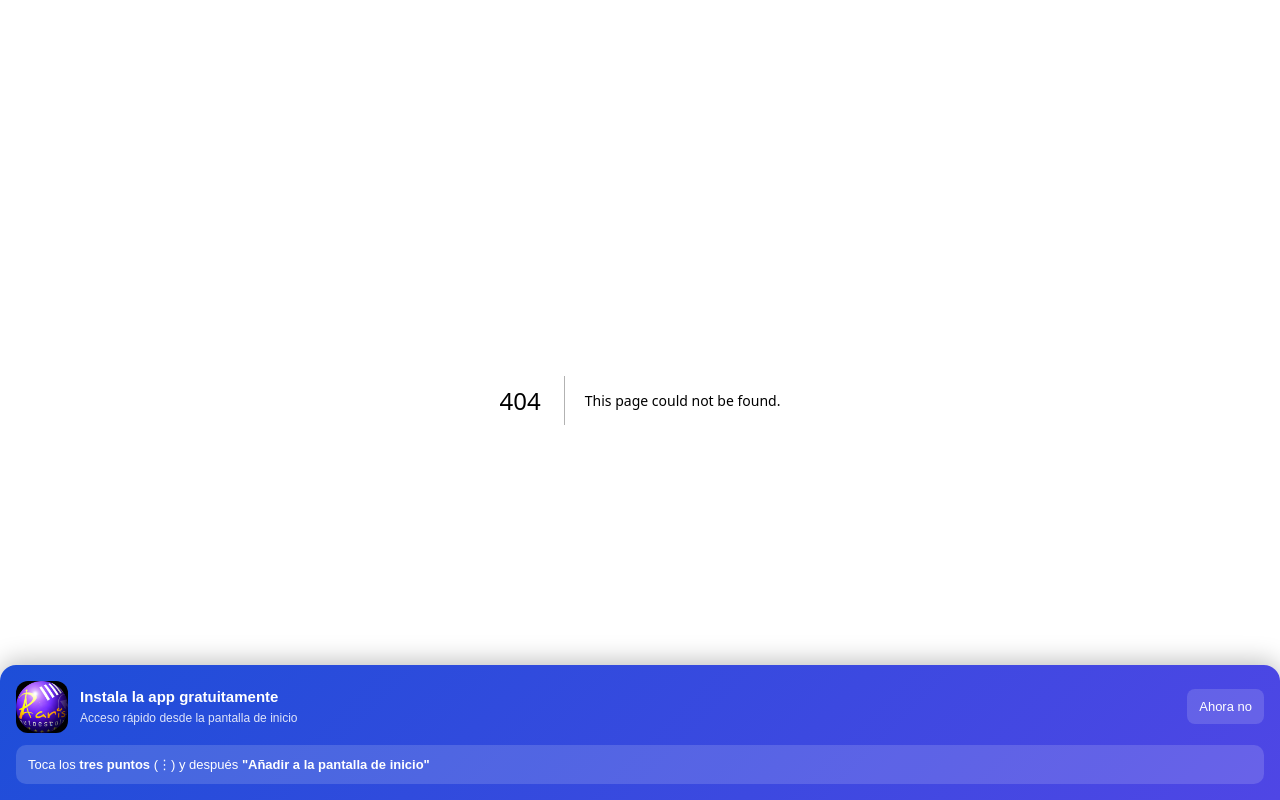
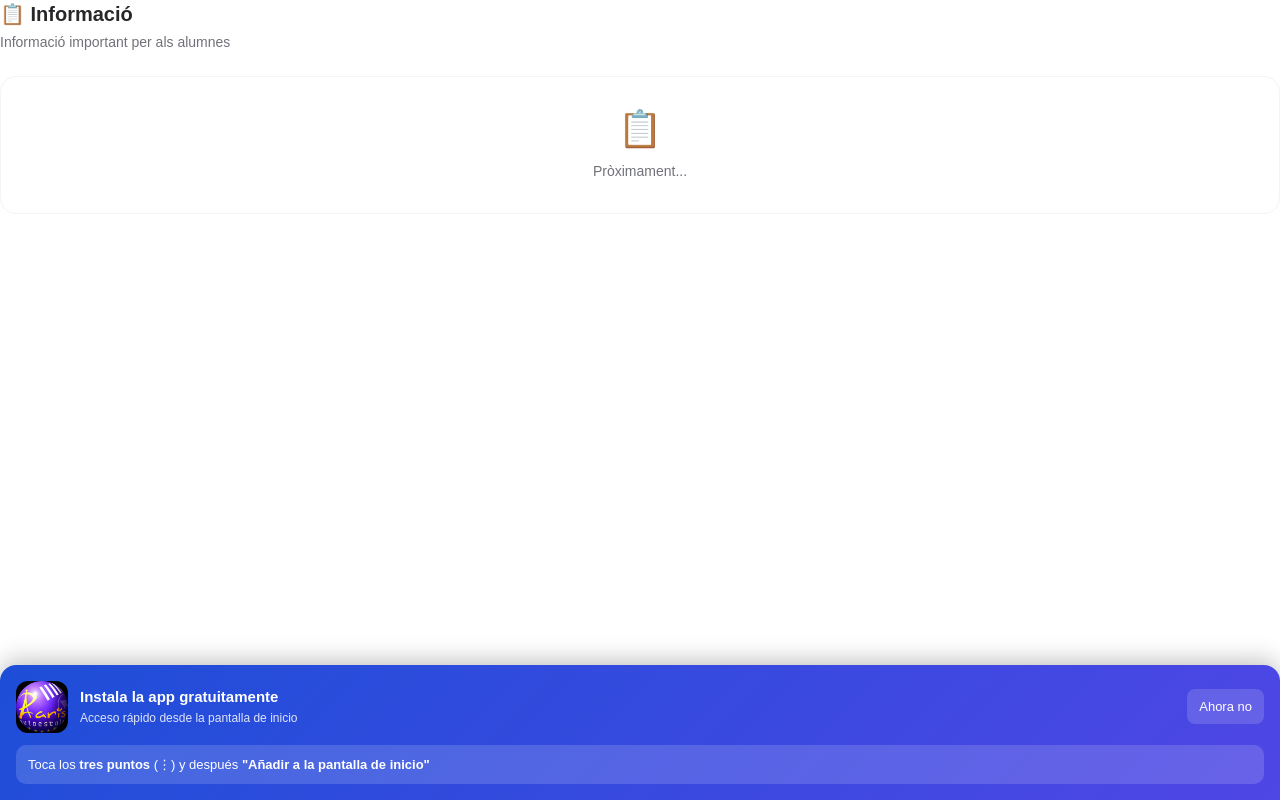
Before and after one commit to xacemi/autoescola-paris-web, a Next.js app: page /alumnes/informacio in a window 1280 px wide. Before the commit this address had no page. Built offline with nearby package versions, Linux system fonts and the light colour scheme; no server answers.

Commit message:
Afegir pàgina informació alumnes

```diff
--- /dev/null
+++ b/src/app/alumnes/informacio/page.tsx
@@ -0,0 +1,14 @@
+export default function InformacioPage() {
+    return (
+        <div className="flex flex-col gap-6">
+            <div>
+                <h1 className="text-xl font-bold text-zinc-800">📋 Informació</h1>
+                <p className="text-sm text-zinc-500 mt-1">Informació important per als alumnes</p>
+            </div>
+            <div className="bg-white rounded-2xl p-8 text-center border border-zinc-100">
+                <p className="text-4xl mb-3">📋</p>
+                <p className="text-zinc-500 text-sm">Pròximament...</p>
+            </div>
+        </div>
+    )
+}
```
